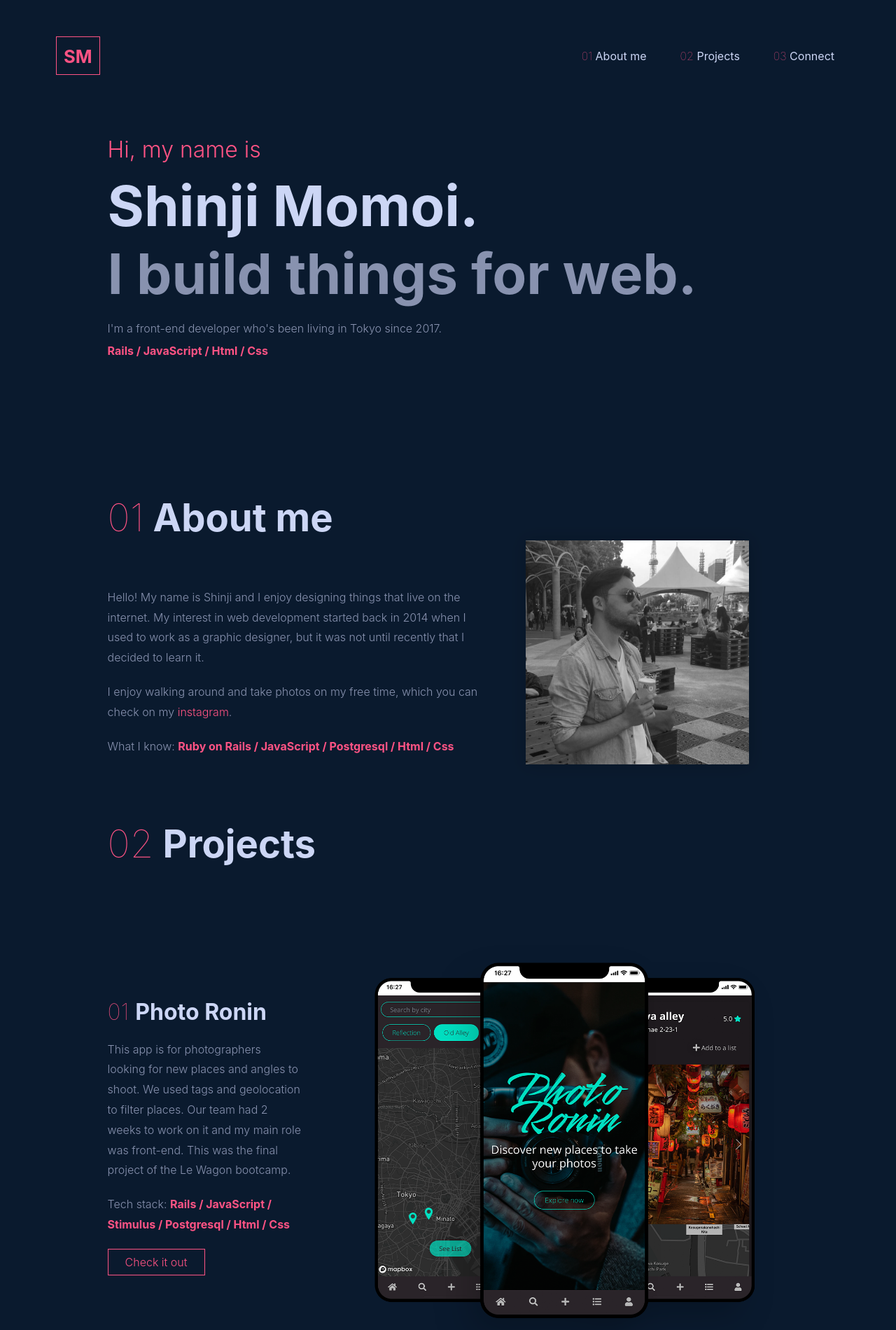
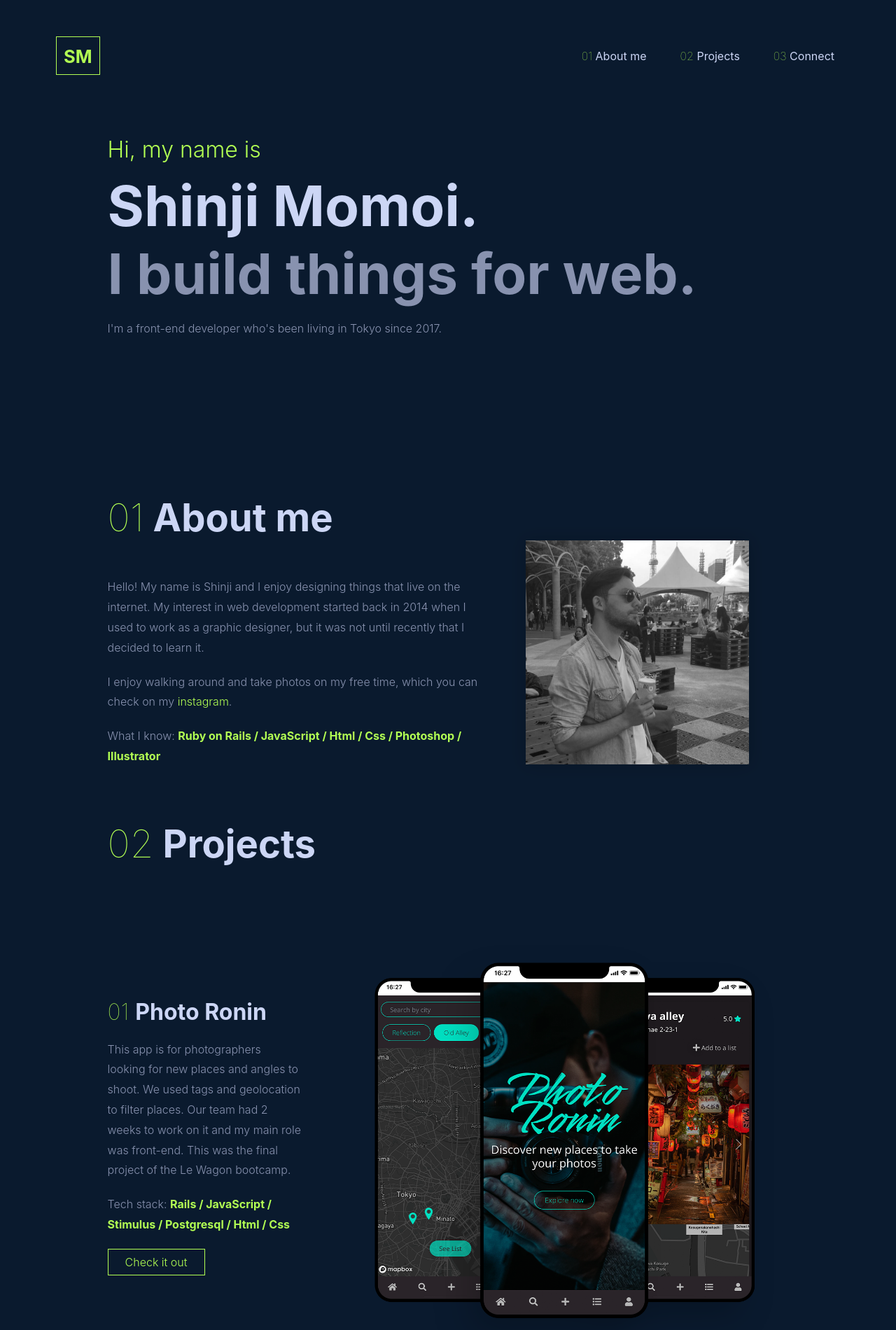
Before and after one commit to shinjimomoi/profile, a plain HTML site: page index.html in a window 1280 px wide. Shown: the top 1900 px of the page at 70% size. Drawn offline with Linux system fonts and the light colour scheme; a web font is replaced by a local one.

Commit message:
new color

```diff
--- a/css/button.css
+++ b/css/button.css
@@ -1,6 +1,6 @@
 .btn-ghost {
-  color: #ff5384;
-  border: 1px solid #ff5384;
+  color: #b2ff53;
+  border: 1px solid #b2ff53;
   padding: 8px 24px;
   font-weight: 300;
   opacity: 1;
--- a/css/color.css
+++ b/css/color.css
@@ -7,7 +7,7 @@
 }
 
 .primary {
-  color: #ff5384;
+  color: #b2ff53;
 }
 
 .light-gray {
--- a/css/hover.css
+++ b/css/hover.css
@@ -4,8 +4,8 @@ a {
 }
 
 nav a:hover {
-  color: #ff5384;
-  transform: translate(-4px, 0);
+  color: #b2ff53;
+  transform: translate(-8px, 0);
 }
 
 a img:hover {
--- a/css/nav.css
+++ b/css/nav.css
@@ -4,7 +4,7 @@ li a {
 }
 
 nav h3 {
-  border: solid 1px #ff5384;
+  border: solid 1px #b2ff53;
   padding: 2px 10px 10px 10px;
   font-size: 1.6rem;
   margin-left: 16px;
--- a/index.html
+++ b/index.html
@@ -33,7 +33,6 @@
       <h3 class="primary mb-3">Hi, my name is</h3>
       <h1 class="light-gray">Shinji Momoi. <br> <span class="gray">I build things for web.</span></h1>
       <p class="gray mt-5">I'm a front-end developer who's been living in Tokyo since 2017.</p>
-      <p class="primary mt-3 font-bold">Rails / JavaScript / Html / Css </p>
     </div>
   </div>
 
@@ -44,7 +43,7 @@
         <div class="description">
           <p class="gray">Hello! My name is Shinji and I enjoy designing things that live on the internet. My interest in web development started back in 2014 when I used to work as a graphic designer, but it was not until recently that I decided to learn it.</p>
             <p class="gray mt-5">I enjoy walking around and take photos on my free time, which you can check on my <a href="https://instagram.com/paintitblack8" class="primary">instagram</a>. </p>
-          <p class="gray mt-5">What I know: <span class="primary font-bold">Ruby on Rails / JavaScript / Postgresql / Html / Css</span> </p>
+          <p class="gray mt-5">What I know: <span class="primary font-bold">Ruby on Rails / JavaScript / Html / Css / Photoshop / Illustrator</span> </p>
         </div>
         <img class="avatar" src="images/profile_pic.jpeg" alt="photo ronin">
       </div>
```
